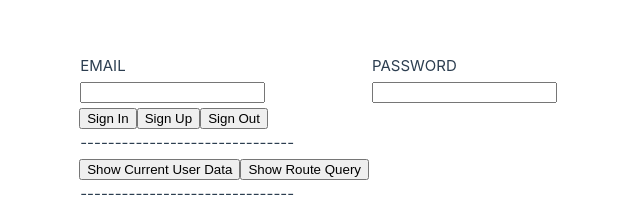
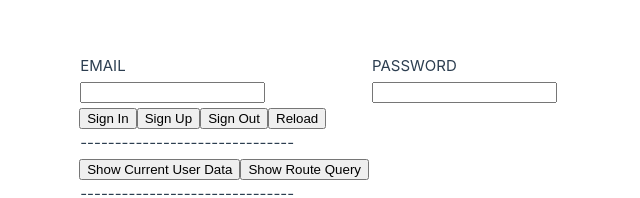
Before and after one commit to Incheat/test-firebase, a Vue app: page / in a window 1280 px wide. Shown: the part 231-429 px from the top of the page, without its empty margins (0-640 px from the left). Built offline with nearby package versions, Linux system fonts and the light colour scheme.

Commit message:
add reload

```diff
--- a/src/App.vue
+++ b/src/App.vue
@@ -113,6 +113,16 @@ function applyAction(){
       window.alert("Code is invalid or expired");
   });
 }
+
+function reload() {
+  const user = auth.currentUser;
+  if (user !== null) {
+    user.reload();
+    window.alert("Reloaded");
+  }else {
+    window.alert("Error wheb reloading");
+  }
+}
 </script>
 
 <template>
@@ -130,6 +140,7 @@ function applyAction(){
         <button @click="login">Sign In</button>
         <button @click="create">Sign Up</button>
         <button @click="logout">Sign Out</button>
+        <button @click="reload">Reload</button>
       </tr>
       <tr>
         <td>-------------------------------</td>
```
